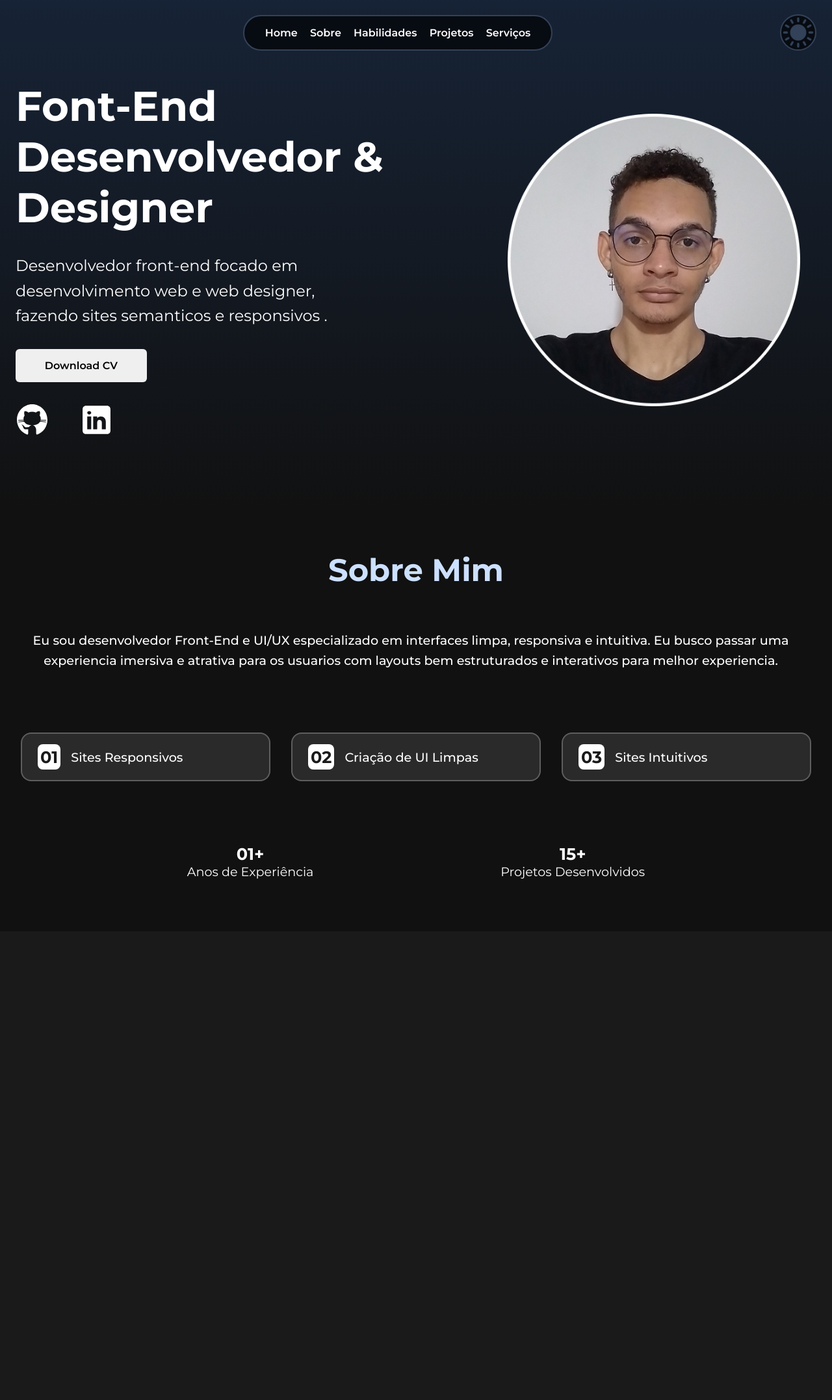
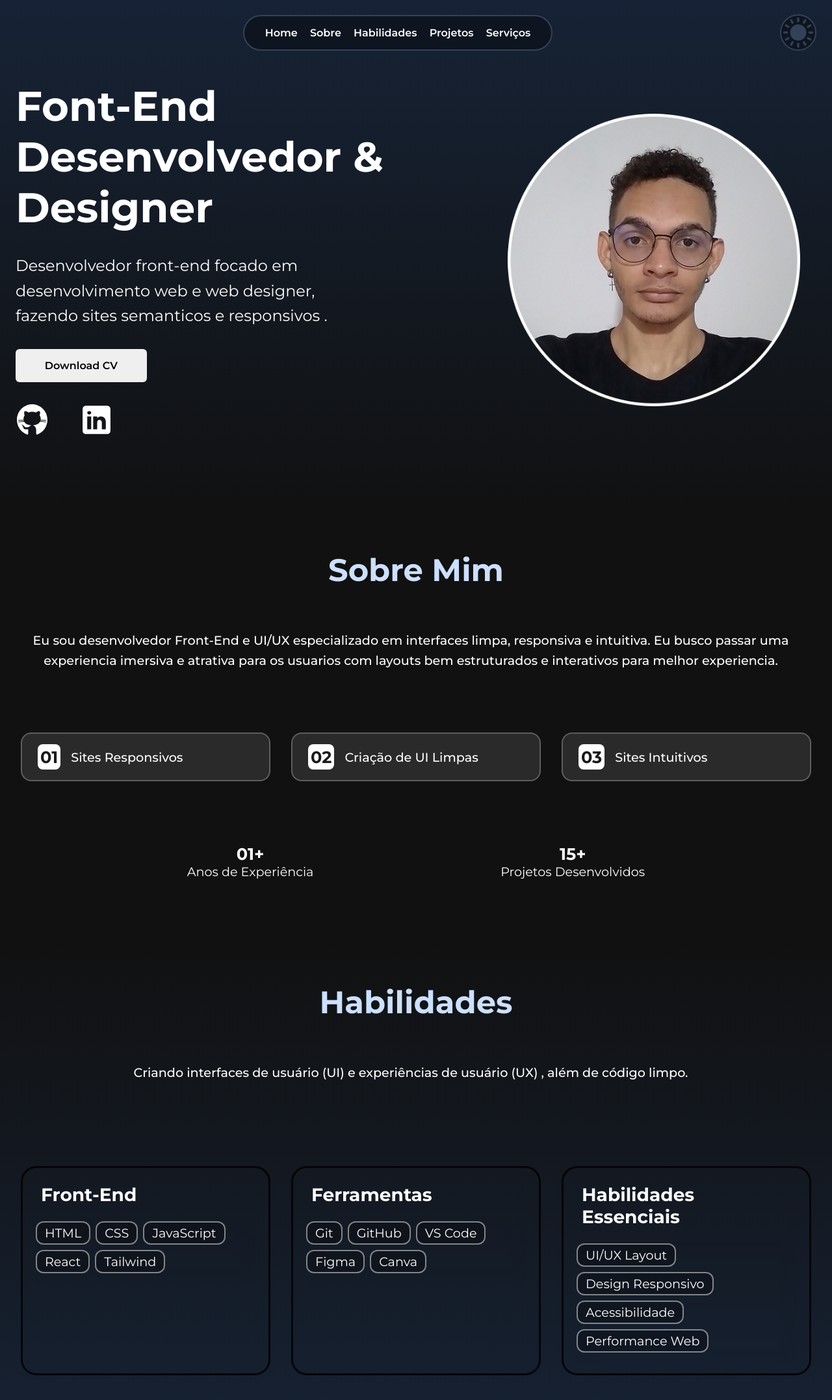
Before and after one commit to Herdes-s/Portfolio, a React (Vite) app: page / in a window 1280 px wide. Shown: the top 2154 px of the page at 65% size. Before the commit the page ends 1433 px from the top, so only its background shows below. Built offline with nearby package versions, Linux system fonts and the light colour scheme.

Commit message:
habilidades e responsividade, concerto dos root

```diff
--- a/src/components/About/About.module.css
+++ b/src/components/About/About.module.css
@@ -1,5 +1,5 @@
 .section_about {
-  background: rgba(0, 0, 0, 0.36);
+  background: rgba(var(--color-secondary), 0.36);
   padding: 1rem 2rem;
 }
 
@@ -11,7 +11,7 @@
 
 .section_title {
   font-size: clamp(2rem, 5vw, 3rem);
-  color: #cce0ff;
+  color: rgb(var(--color-title));
   margin-top: 2rem;
   margin-bottom: 4rem;
   text-align: center;
@@ -42,8 +42,8 @@
 
 .about_block h3 {
   font-size: clamp(1.25rem, 2vw, 2rem);
-  background: var(--color-text);
-  color: var(--color-bg);
+  background: rgb(var(--color-neutre-secondary));
+  color: rgb(var(--color-bg));
   padding: 0.25rem;
   border-radius: 0.5rem;
 }
@@ -79,7 +79,7 @@
   margin-inline: auto;
   width: 80%;
   height: 2px;
-  background: var(--color-text);
+  background: rgb(var(--color-neutre-secondary));
 }
 
 @media (min-width: 768px) {
--- /dev/null
+++ b/src/components/Habilidades/Habilidades.module.css
@@ -0,0 +1,78 @@
+.section_habilidades {
+  background: linear-gradient(
+    to top,
+    rgba(var(--color-bg-secondary), 0.36),
+    rgba(var(--color-secondary), 0.36)
+  );
+  padding: 1rem 2rem;
+}
+
+.sub_section {
+  width: 100%;
+  max-width: 1300px;
+  margin-inline: auto;
+  margin-bottom: clamp(2rem, 10vw, 8.75rem);
+  margin-top: 4rem;
+}
+
+.section_habilidades h2 {
+  font-size: clamp(2rem, 5vw, 3rem);
+  color: rgb(var(--color-title));
+  text-align: center;
+  margin-bottom: clamp(2rem, 10vw, 4rem);
+}
+
+.section_habilidades p {
+  width: min(100%, 75rem);
+  font-size: clamp(1rem, 1.5vw, 1.5rem);
+  font-weight: 500;
+  line-height: 1.6;
+  margin-bottom: clamp(2rem, 10vw, 8.75rem);
+  text-align: center;
+}
+
+.habilidades_grid {
+  display: grid;
+  grid-template-columns: repeat(auto-fit, minmax(250px, 1fr));
+  gap: 2rem;
+  justify-items: center;
+  align-items: center;
+}
+
+.habilidades_item {
+  display: flex;
+  flex-direction: column;
+  height: 100%;
+  background: linear-gradient(
+    to top,
+    rgba(0, 5, 12, 0.64) 50%,
+    rgba((var(--color-secondary)), 0.64) 100%
+  );
+  border: 3px solid rgba(var(--color-secondary), 0.8);
+  border-radius: 1.5rem;
+  padding: 1rem 1.25rem;
+}
+
+.habilidades_item h3 {
+  font-size: clamp(1.5rem, 2.5vw, 1.75rem);
+  padding: 0.5rem;
+  text-align: start;
+}
+
+.habilidades_item ul {
+    backdrop-filter: blur(10px);
+  list-style: none;
+  display: flex;
+  flex-wrap: wrap;
+  gap: 0.5rem;
+  margin-top: 1rem;
+  padding-bottom: 1rem;
+}
+
+.habilidades_item ul li {
+  font-size: clamp(1rem, 1.5vw, 1.5rem);
+  border: 2px solid rgba(255, 255, 255, 0.48);
+  background: rgba(var(--color-secondary), 0.24);
+  border-radius: 0.75rem;
+  padding: 0.25rem 0.75rem;
+}
--- /dev/null
+++ b/src/components/Habilidades/index.jsx
@@ -0,0 +1,49 @@
+import styles from "./Habilidades.module.css";
+
+import {
+  frontend,
+  ferramentas,
+  habilidadesessenciais,
+} from "../../data/habilidades";
+
+function Habilidades() {
+  return (
+    <section className={styles.section_habilidades} id="habilidades">
+      <div className={styles.sub_section}>
+        <h2>Habilidades</h2>
+        <p>
+          Criando interfaces de usuário (UI) e experiências de usuário (UX) ,
+          além de código limpo.
+        </p>
+        <div className={styles.habilidades_grid}>
+          <div className={styles.habilidades_item}>
+            <h3>Front-End</h3>
+            <ul>
+              {frontend.map((habilidade, i) => (
+                <li key={i}>{habilidade}</li>
+              ))}
+            </ul>
+          </div>
+          <div className={styles.habilidades_item}>
+            <h3>Ferramentas</h3>
+            <ul>
+              {ferramentas.map((ferramenta, i) => (
+                <li key={i}>{ferramenta}</li>
+              ))}
+            </ul>
+          </div>
+          <div className={styles.habilidades_item}>
+            <h3>Habilidades Essenciais</h3>
+            <ul>
+              {habilidadesessenciais.map((habilidade, i) => (
+                <li key={i}>{habilidade}</li>
+              ))}
+            </ul>
+          </div>
+        </div>
+      </div>
+    </section>
+  );
+}
+
+export default Habilidades;
--- a/src/components/Header/Header.module.css
+++ b/src/components/Header/Header.module.css
@@ -14,9 +14,21 @@
   padding: 1rem 1.5rem;
 }
 
+.overlay {
+  position: fixed;
+  top: 0;
+  left: 0;
+  width: 100%;
+  height: 100vh;
+
+  background: rgba(var(--color-secondary), 0.4);
+
+  z-index: 998;
+}
+
 .modeLight {
-  background: var(--color-secondary);
-  border: var(--color-primary) 2px solid;
+  background: rgba(var(--color-secondary), 0.36);
+  border: rgb(var(--color-primary)) 2px solid;
   border-radius: 100%;
   height: 3.125rem;
   width: 3.125rem;
@@ -30,33 +42,40 @@
 }
 
 .nav {
-  display: none;
-}
-
-.nav.open {
-  position: absolute;
+  position: fixed;
   top: 0;
   left: 0;
-  width: 50%;
-  min-height: 350px;
 
-  background: var(--color-primary);
-  border-right: var(--color-secondary) 2px solid;
-  border-bottom: var(--color-secondary) 2px solid;
+  width: 70%;
+  height: 100vh;
+
+  background: rgba(6, 28, 43, 0.308);
+  border-right: rgba(var(--color-secondary), 0.36) 2px solid;
+
+  backdrop-filter: blur(10px);
 
   display: flex;
   flex-direction: column;
   gap: 1rem;
-  justify-content: flex-end;
+  justify-content: center;
   align-items: flex-start;
-  padding: 1rem;
+  gap: 1rem;
+  padding: 2rem;
+
+  transform: translateX(-100%);
+  transition: transform 0.3s ease;
 
   z-index: 999;
 }
 
+.nav.open {
+  transform: translateX(0);
+
+}
+
 .nav a {
   font-size: 1.5rem;
-  color: var(--color-secondary);
+  color: rgb(var(--color-text));
   text-decoration: none;
   font-weight: 600;
 
@@ -71,8 +90,8 @@
 }
 
 .menu {
-  background: var(--color-secondary);
-  border: var(--color-primary) 2px solid;
+  background: rgba(var(--color-secondary), 0.36);
+  border: rgb(var(--color-primary)) 2px solid;
   border-radius: 50px;
   height: 3.125rem;
   width: 6.25rem;
@@ -87,7 +106,7 @@
 
 .menu img {
   width: 24px;
-  color: var(--color-primary);
+  color: rgb(var(--color-primary));
 }
 
 @media (min-width: 768px) {
@@ -96,21 +115,30 @@
   }
 
   .nav {
-    display: flex;
-    background: var(--color-secondary);
-    border: var(--color-primary) 2px solid;
-    border-radius: 50px;
-    padding: 1rem 2rem;
+    position: static;
+    transform: none;
+    height: auto;
+    width: auto;
+
+    flex-direction: row;
     justify-content: center;
     align-items: center;
+
+
+    background: rgba(var(--color-secondary), 0.36);
+    border: rgb(var(--color-primary)) 2px solid;
+    border-radius: 50px;
+
+    padding: 1rem 2rem;
     gap: 1.2rem;
 
+    display: flex;
     margin-inline: auto;
   }
 
   .nav a {
     font-size: 1rem;
-    color: var(--color-text);
+    color: rgb(var(--color-text));
   }
 
   .menu {
--- a/src/components/Header/index.jsx
+++ b/src/components/Header/index.jsx
@@ -1,8 +1,8 @@
 import styles from "./Header.module.css";
-
 
 import sun from "../../assets/images/sun.svg";
 import menu from "../../assets/images/menu.svg";
+import close from "../../assets/images/close.svg";
 import { useState } from "react";
 
 function Header() {
@@ -11,14 +11,27 @@ function Header() {
   return (
     <header className={styles.header}>
       <nav className={`${styles.nav} ${open ? styles.open : ""}`}>
-        <a href="#home">Home</a>
-        <a href="#sobre">Sobre</a>
-        <a href="#habilidades">Habilidades</a>
-        <a href="#projetos">Projetos</a>
-        <a href="#serviços">Serviços</a>
+        <a href="#home" onClick={() => setOpen(false)}>
+          Home
+        </a>
+        <a href="#sobre" onClick={() => setOpen(false)}>
+          Sobre
+        </a>
+        <a href="#habilidades" onClick={() => setOpen(false)}>
+          Habilidades
+        </a>
+        <a href="#projetos" onClick={() => setOpen(false)}>
+          Projetos
+        </a>
+        <a href="#serviços" onClick={() => setOpen(false)}>
+          Serviços
+        </a>
       </nav>
+      {open && (
+        <div className={styles.overlay} onClick={() => setOpen(false)}></div>
+      )}
       <div className={`${styles.menu} `} onClick={() => setOpen(!open)}>
-        <img src={menu} alt="botão de abrir menu" />
+        <img src={open ? close : menu} alt="botão de abrir menu" />
       </div>
       <div className={styles.modeLight}>
         <img src={sun} alt="botão de mudar modo dark" />
--- a/src/components/Hero/Hero.module.css
+++ b/src/components/Hero/Hero.module.css
@@ -2,8 +2,8 @@
   min-height: 100dvh;
   background: linear-gradient(
     to bottom,
-    rgba(16, 50, 102, 0.36),
-    rgba(0, 0, 0, 0.36)
+    rgba(var(--color-bg-secondary), 0.36),
+    rgba(var(--color-secondary), 0.36)
   );
   display: flex;
   align-items: center;
--- /dev/null
+++ b/src/data/habilidades.js
@@ -0,0 +1,5 @@
+const frontend = ["HTML", "CSS", "JavaScript", "React", "Tailwind"];
+const ferramentas = ["Git", "GitHub", "VS Code", "Figma", "Canva"];
+const habilidadesessenciais = ["UI/UX Layout", "Design Responsivo", "Acessibilidade", "Performance Web"];
+
+export { frontend, ferramentas, habilidadesessenciais };
--- a/src/index.css
+++ b/src/index.css
@@ -1,11 +1,16 @@
 @import url('https://fonts.googleapis.com/css2?family=Montserrat:ital,wght@0,100..900;1,100..900&display=swap');
 
 :root {
-  --color-primary: #334258;
-  --color-secondary: rgba(0, 0, 0, 0.64);
+  --color-primary: 51, 66, 88; /* azul escuro */
+  --color-secondary: 0, 0, 0; /* preto */
 
-  --color-bg: #1a1a1a;
-  --color-text: #fff;
+  --color-bg-secondary: 16, 50, 102; /* azul escuro do background das seções */
+  --color-bg: 26, 26, 26; /* preto fundo 1a1a1a */
+
+  --color-neutre-secondary: 255, 255, 255; /* branco */
+
+  --color-text: 255, 255, 255; /* branco */
+  --color-title: 204, 224, 255; /* azul claro */
 
   --font-primary: 'Montserrat', sans-serif;
 }
@@ -18,7 +23,7 @@
 
 body {
 
-  background-color: var(--color-bg);
-  color: var(--color-text);
+  background-color: rgb(var(--color-bg));
+  color: rgb(var(--color-text));
   font-family: var(--font-primary);
 }
--- a/src/pages/Home/index.jsx
+++ b/src/pages/Home/index.jsx
@@ -1,4 +1,5 @@
 import About from "../../components/About";
+import Habilidades from "../../components/Habilidades";
 import Header from "../../components/Header";
 import Hero from "../../components/Hero";
 
@@ -10,6 +11,7 @@ function Home() {
       <Header />
       <Hero />
       <About />
+      <Habilidades />
     </>
   );
 }
```
Also changed, not shown: src/assets/images/close.svg (added).
